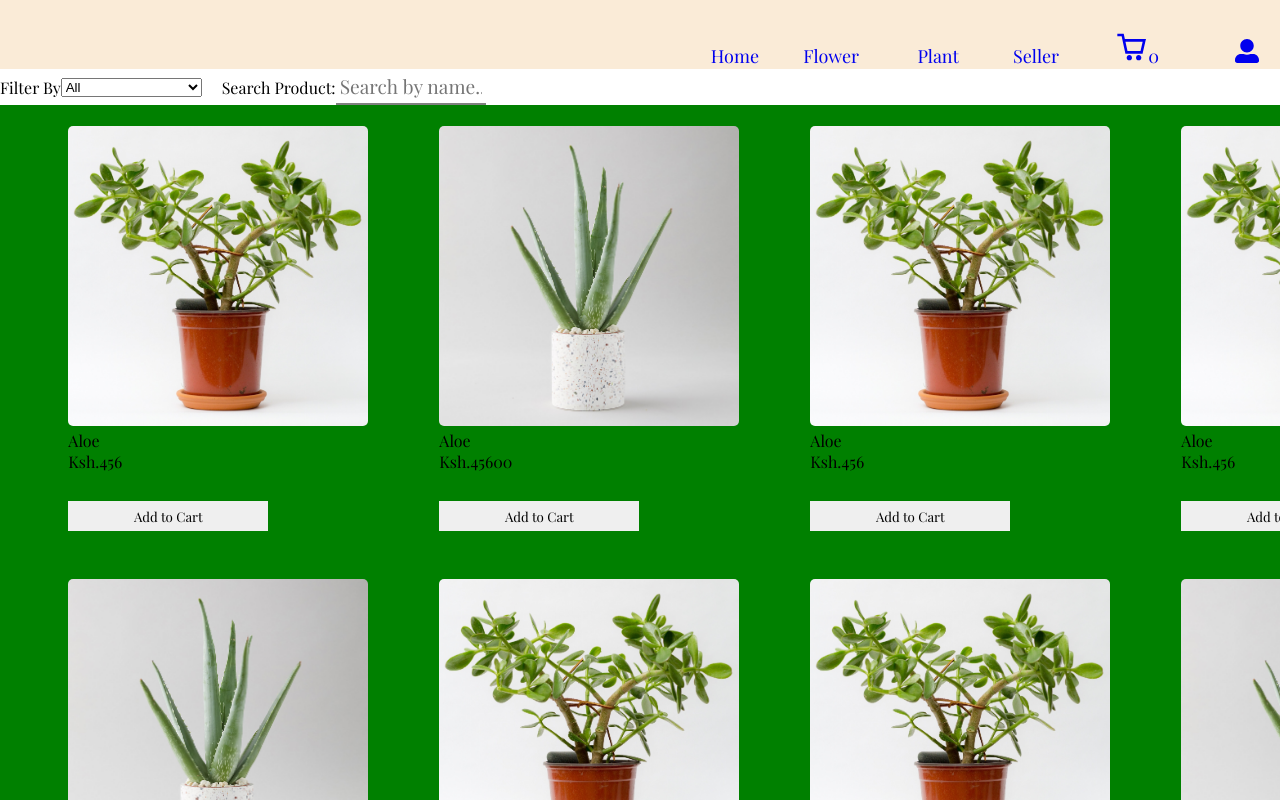
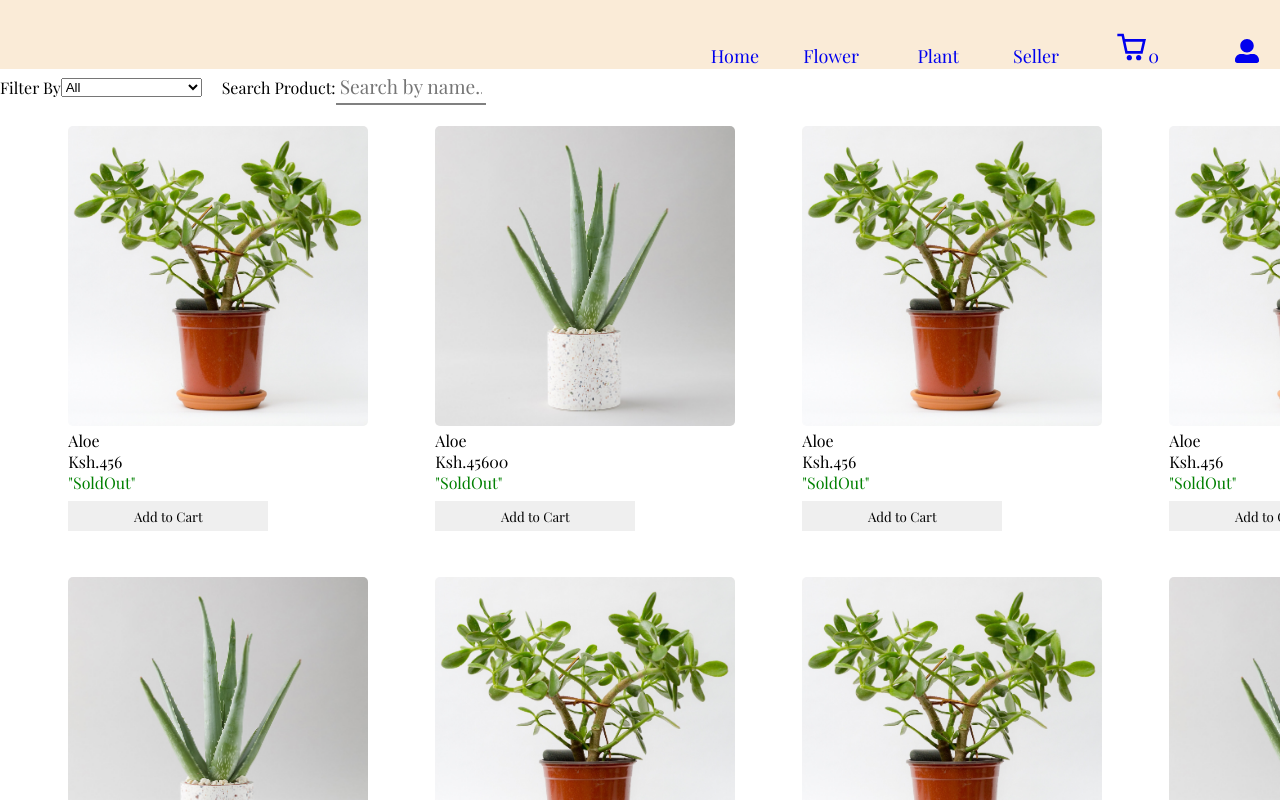
Before and after one commit to luyosamson/BlossomsStore, a React (Create React App) app: page /flower in a window 1280 px wide. Shown: the top 800 px of the page. Built offline with nearby package versions, Linux system fonts and the light colour scheme; data requests are answered from the project's data file.

Commit message:
Styled flower list component

```diff
--- a/src/components/flowerlist/FlowerList.css
+++ b/src/components/flowerlist/FlowerList.css
@@ -1,7 +1,5 @@
-
 
 .flowerList {
-
     width: 100%;
     height: 900px;
     display: grid;
@@ -9,19 +7,6 @@
     grid-template-rows: repeat(2, auto);
     list-style: none;
     overflow:hidden;
-    gap:5px;
-    background-color: green;
+    gap: 1px;
 
 }
-
- /* .featuredList {
-     width: 100%;
-     height: 500px;
-     display: grid;
-     grid-template-columns: repeat(4, 1fr);
-     grid-template-rows: repeat(2, auto);
-     list-style: none;
-     overflow: hidden;
-     gap: 10px;
-
- } */
```
